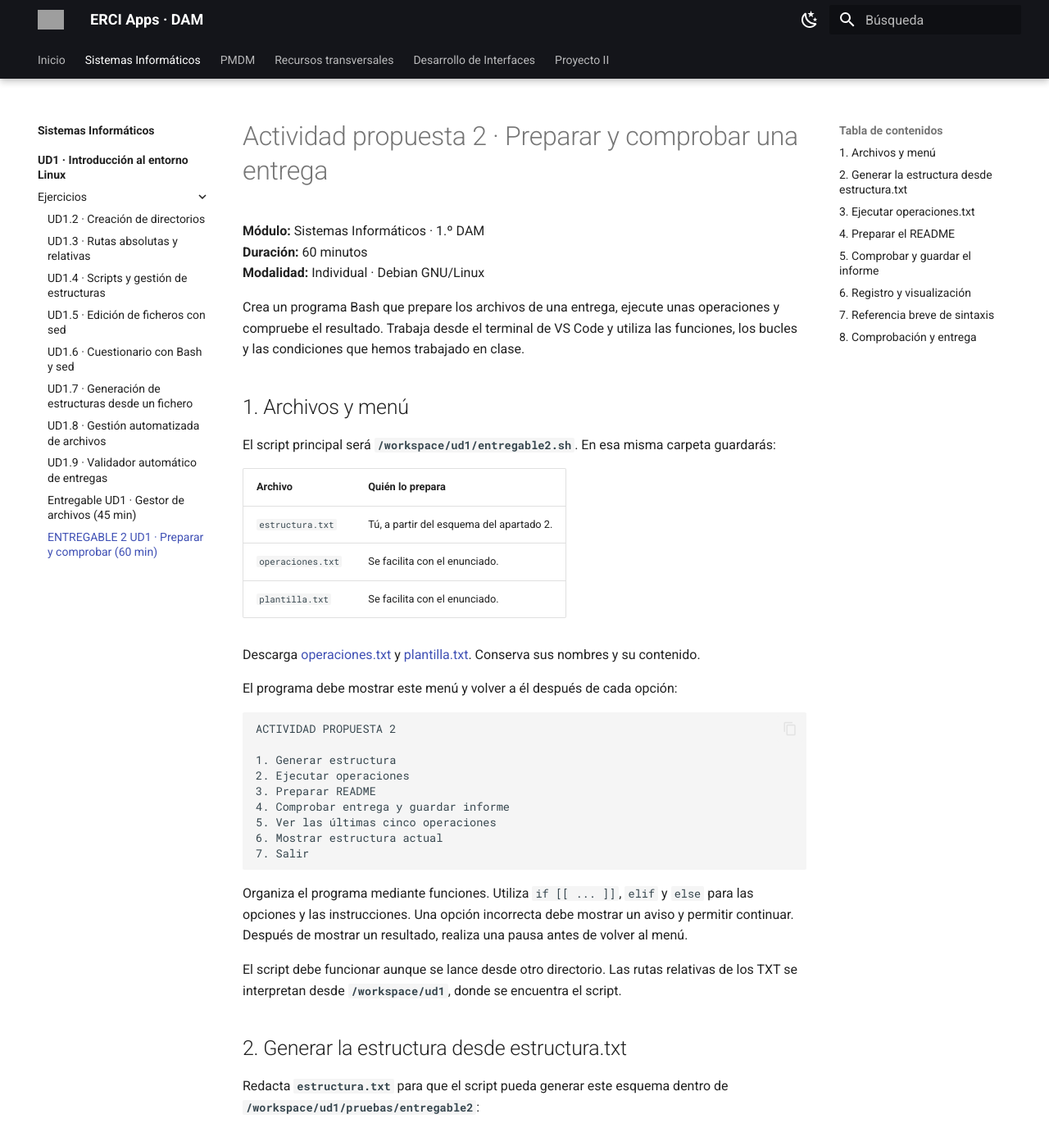
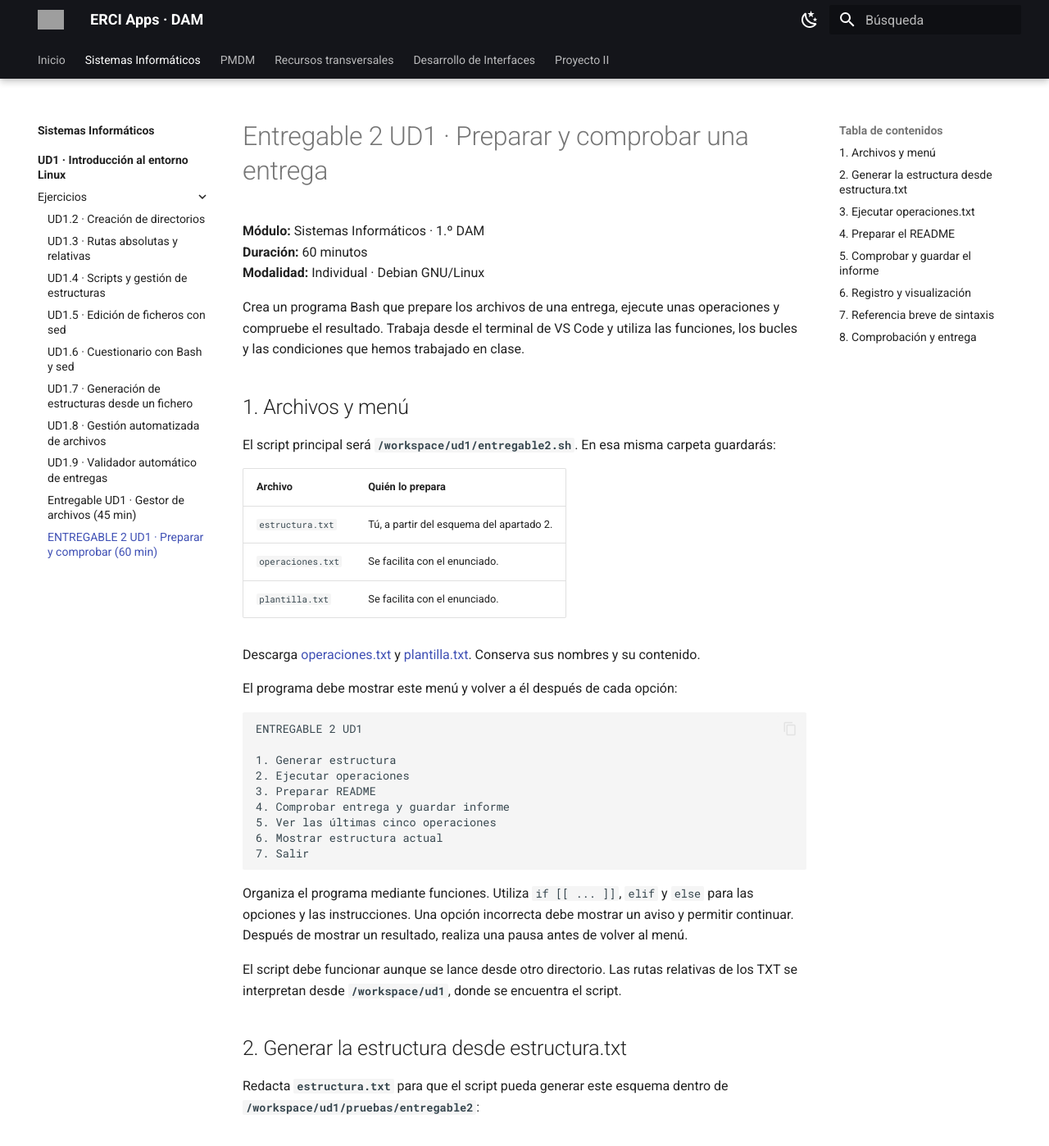
Before and after one commit to erciapps/web-home, an MkDocs documentation site: the page built from docs/si/ud1/ejercicios/entregable_ud1_2.md, in a window 1280 px wide and 1400 px high. Shown: the whole window at 82% size. Built offline with MkDocs 1.6.1 and Material for MkDocs 9.7.7, drawn with Linux system fonts in a browser that asks for light colours; grey boxes are pictures that could not be loaded.

Commit message:
Unificar título del Entregable 2 UD1 en Sistemas

````diff
--- a/docs/si/ud1/ejercicios/entregable_ud1_2.md
+++ b/docs/si/ud1/ejercicios/entregable_ud1_2.md
@@ -1,4 +1,4 @@
-# Actividad propuesta 2 · Preparar y comprobar una entrega
+# Entregable 2 UD1 · Preparar y comprobar una entrega
 
 **Módulo:** Sistemas Informáticos · 1.º DAM
 **Duración:** 60 minutos
@@ -21,7 +21,7 @@ Descarga [operaciones.txt](../../../assets/si/ud1/entregable2/operaciones.txt) y
 El programa debe mostrar este menú y volver a él después de cada opción:
 
 ```text
-ACTIVIDAD PROPUESTA 2
+ENTREGABLE 2 UD1
 
 1. Generar estructura
 2. Ejecutar operaciones
````
